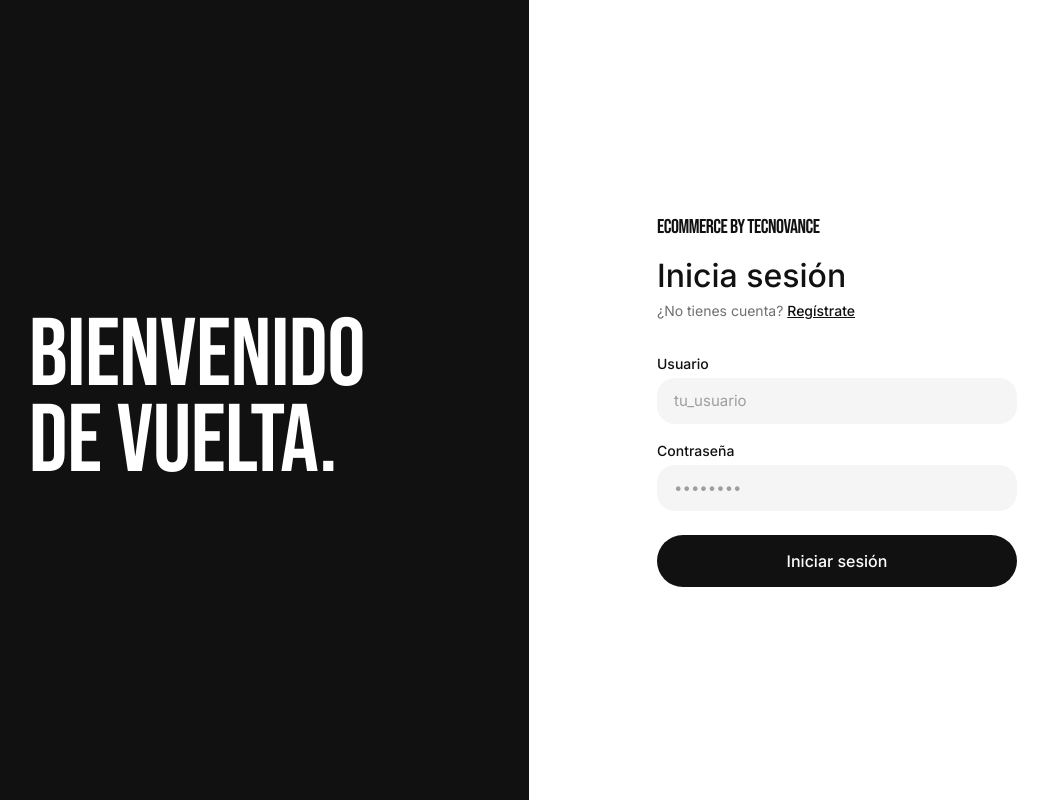
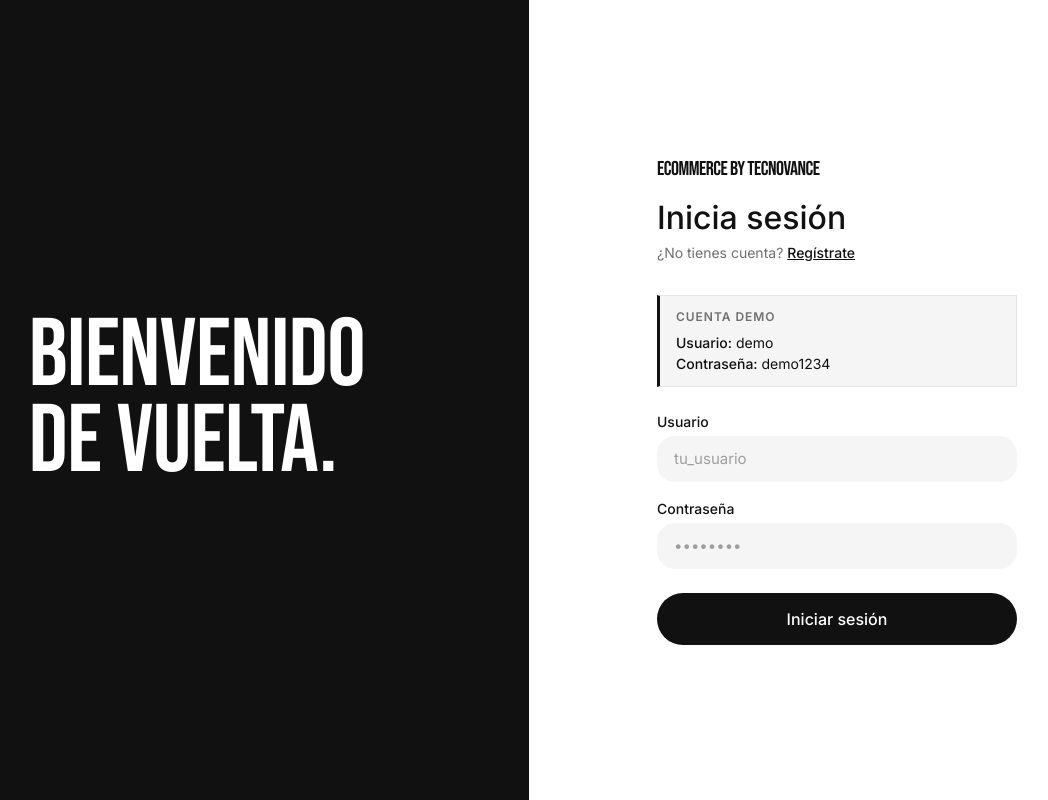
Before and after one commit to sebastianh2112/Proyecto_EcoPython, a Next.js app in the folder frontend/: page /cuenta/login in a window 1280 px wide. Shown: the whole page, without its empty margins (135-1183 px from the left). Built offline with nearby package versions, Linux system fonts and the light colour scheme; no server answers.

Commit message:
Agregar banner de credenciales demo en login

```diff
--- a/frontend/src/app/cuenta/login/page.tsx
+++ b/frontend/src/app/cuenta/login/page.tsx
@@ -49,6 +49,25 @@ export default function LoginPage() {
               <Link href="/cuenta/registro" style={{ color: 'var(--color-ink)', textDecoration: 'underline', fontWeight: 500 }}>
                 Regístrate
               </Link>
+            </p>
+          </div>
+
+          {/* Demo credentials */}
+          <div style={{
+            marginBottom: '24px',
+            padding: '12px 16px',
+            border: '1px solid var(--color-hairline-soft)',
+            borderLeft: '3px solid var(--color-ink)',
+            backgroundColor: 'var(--color-soft-cloud)',
+          }}>
+            <p style={{ fontSize: '12px', fontWeight: 600, textTransform: 'uppercase', letterSpacing: '0.08em', color: 'var(--color-mute)', marginBottom: '6px' }}>
+              Cuenta demo
+            </p>
+            <p style={{ fontSize: '14px', color: 'var(--color-ink)' }}>
+              <span style={{ fontWeight: 500 }}>Usuario:</span> demo
+            </p>
+            <p style={{ fontSize: '14px', color: 'var(--color-ink)' }}>
+              <span style={{ fontWeight: 500 }}>Contraseña:</span> demo1234
             </p>
           </div>
 
```
